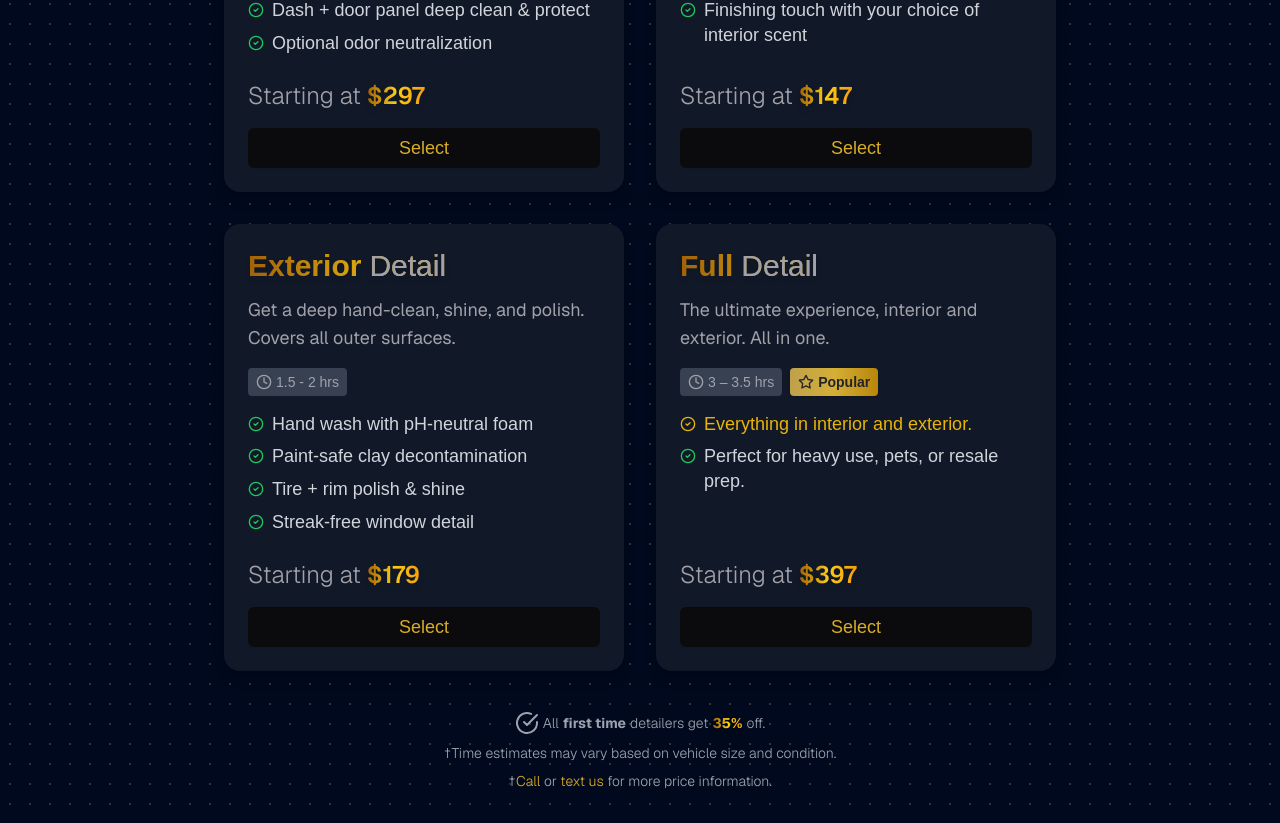
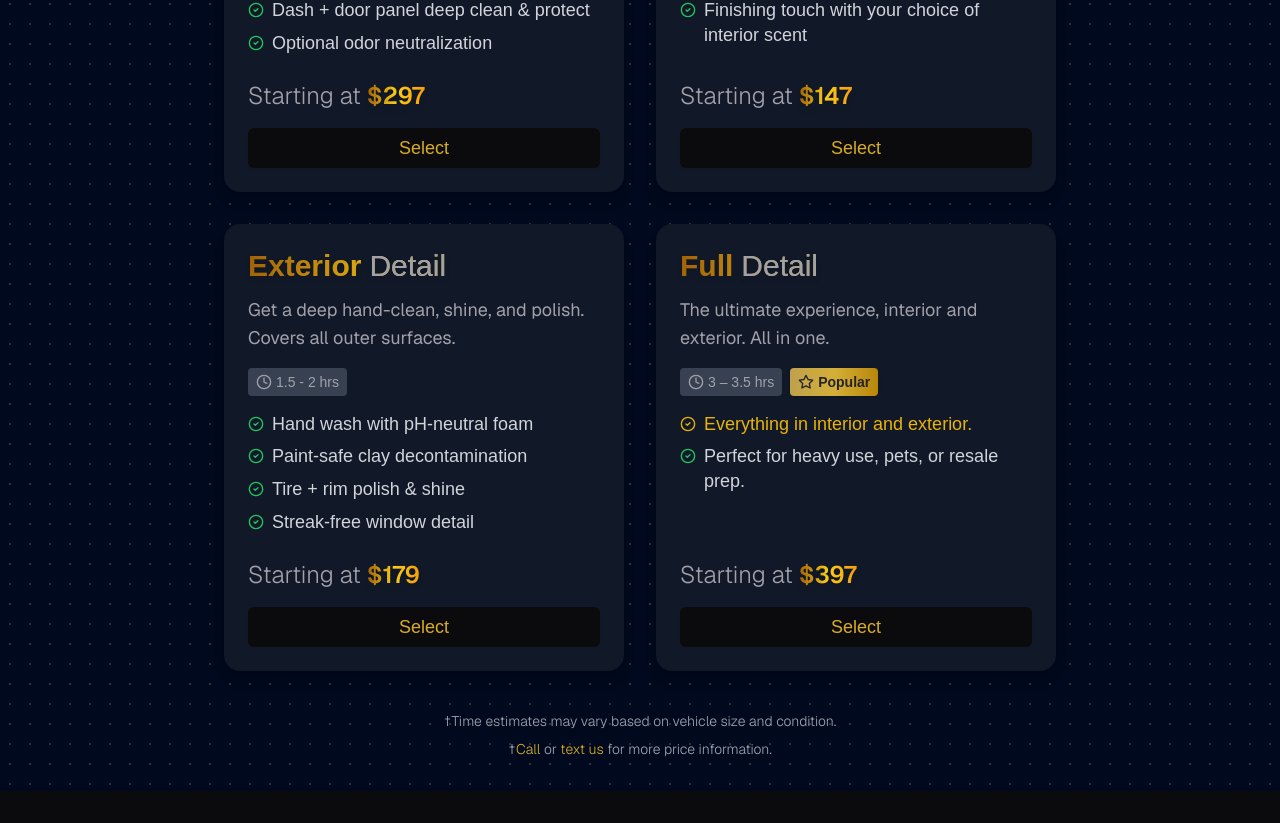
Before and after one commit to sarimyx/novaluxedetailing, a Next.js app: page /checkout in a window 1280 px wide. Shown: the part 526-1349 px from the top of the page. After the commit the page ends 1317 px from the top, so only its background shows below. Built offline with nearby package versions, Linux system fonts and the light colour scheme; no server answers; a web font is replaced by a local one.

Commit message:
Remove discount

```diff
--- a/src/components/pricing.tsx
+++ b/src/components/pricing.tsx
@@ -106,11 +106,6 @@ export default function Pricing() {
       <div
         className={`text-center mt-10 text-sm text-gray-500 dark:text-gray-400 space-y-2 font-light text-sm text-slate-500 ${Fonts.default.className}`}
       >
-        <span className="flex justify-center items-center text-center gap-1">
-          <CheckCircle />
-          All <span className="font-bold">first time</span> detailers get{" "}
-          <span className={`${Styling.GoldChromatic} font-bold`}>35%</span> off.
-        </span>
         <p>†Time estimates may vary based on vehicle size and condition.</p>
         <p>
           †
```
